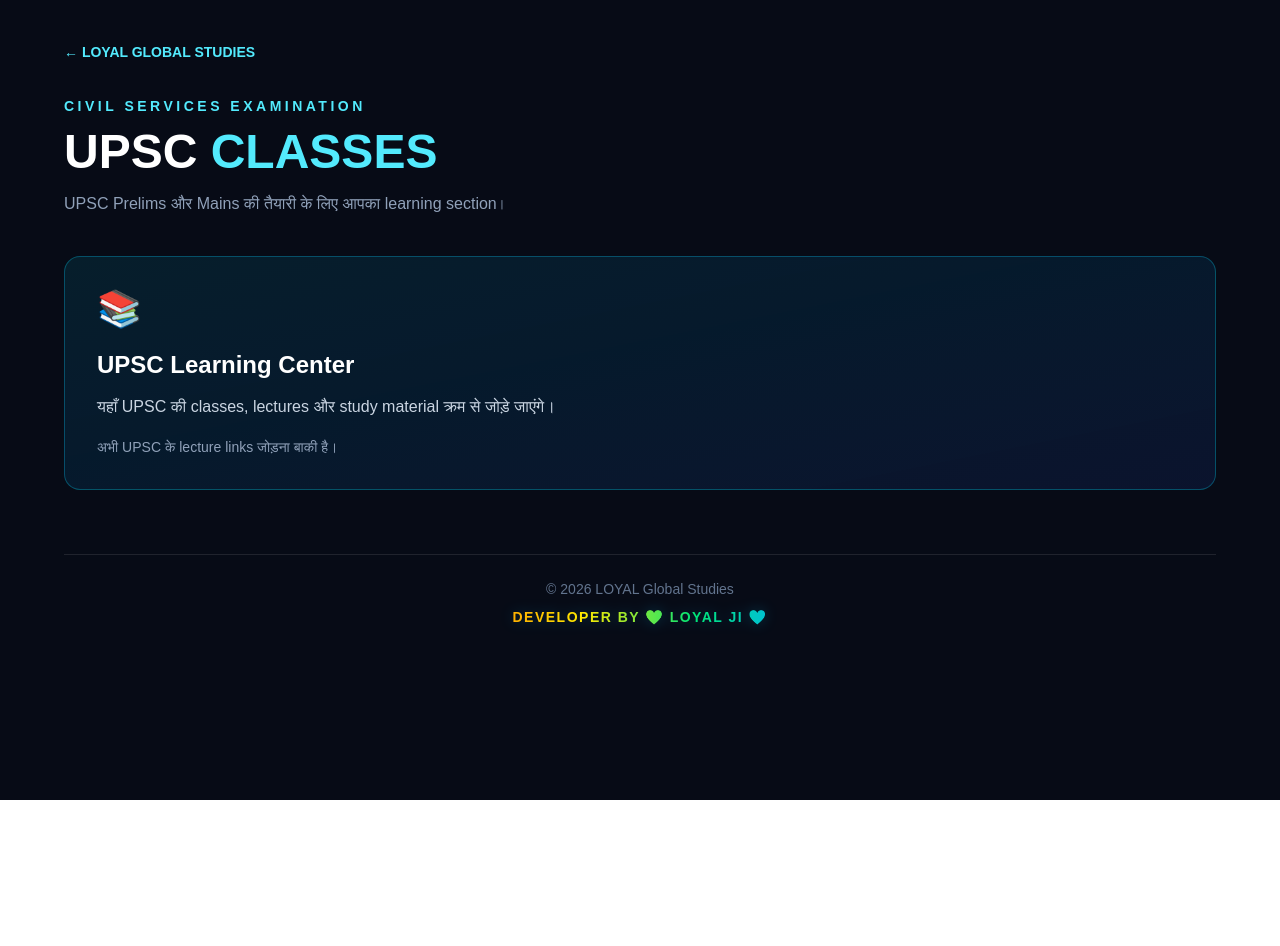
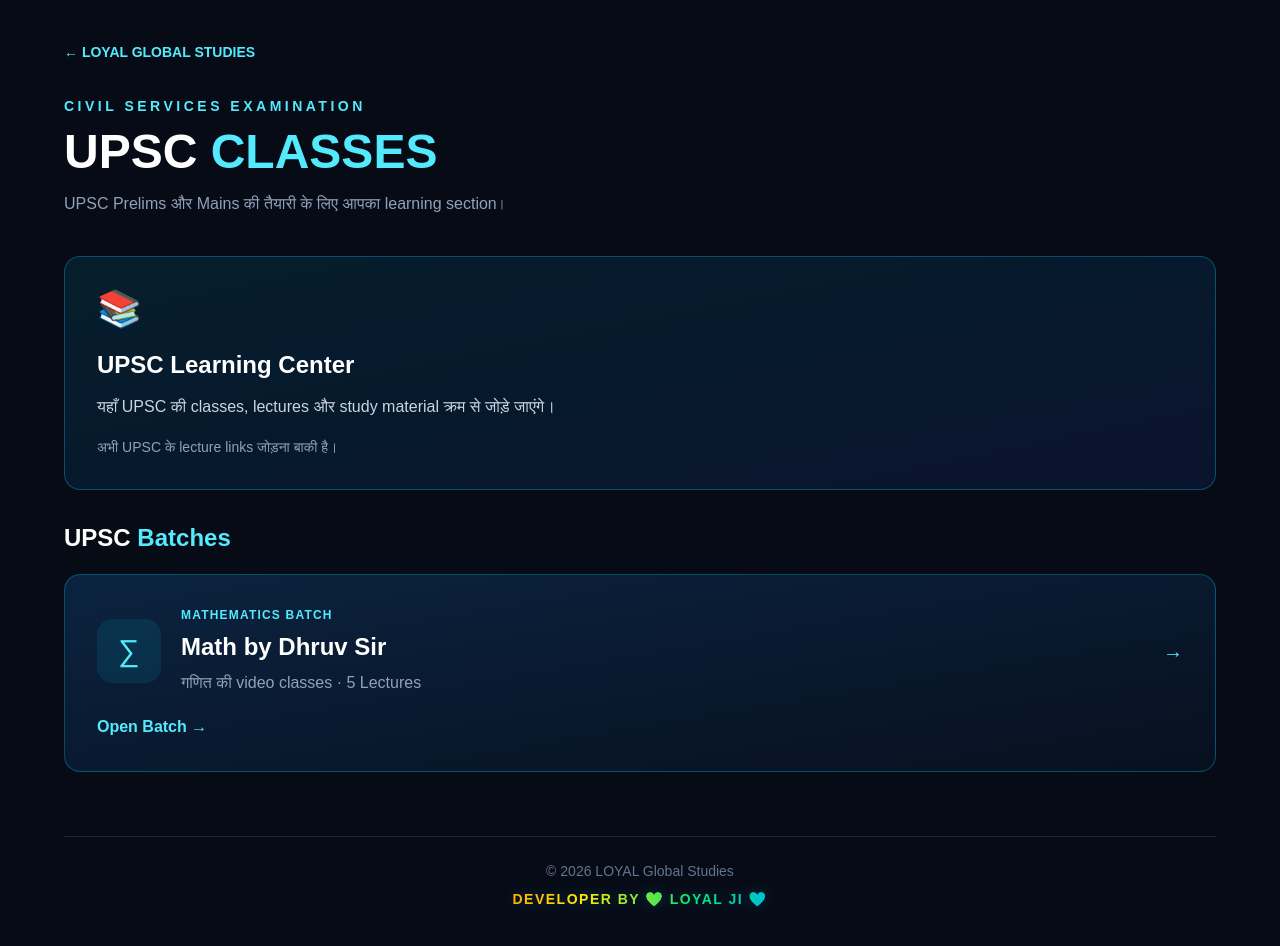
Before and after one commit to iamenough954/loyal-global-studies, a Next.js app: page /upsc in a window 1280 px wide. Shown: the top 946 px of the page. Before the commit the page ends 800 px from the top, so only its background shows below. Built offline with nearby package versions, Linux system fonts and the light colour scheme.

Commit message:
Add Math by Dhruv Sir batch to UPSC

```diff
--- a/app/upsc/page.tsx
+++ b/app/upsc/page.tsx
@@ -29,6 +29,38 @@
           </p>
         </div>
 
+        <section className="mt-8">
+          <h2 className="mb-5 text-2xl font-black">
+            UPSC <span className="text-cyan-300">Batches</span>
+          </h2>
+
+          <a
+            href="/math-by-dhruv"
+            className="group block rounded-2xl border border-cyan-400/30 bg-gradient-to-br from-[#0b2340] to-[#07101f] p-6 transition hover:border-cyan-300 hover:shadow-xl hover:shadow-cyan-950/40 sm:p-8"
+          >
+            <div className="flex items-center gap-5">
+              <div className="flex h-16 w-16 shrink-0 items-center justify-center rounded-2xl bg-cyan-400/10 text-3xl text-cyan-300">
+                ∑
+              </div>
+              <div className="flex-1">
+                <p className="text-xs font-bold tracking-widest text-cyan-300">
+                  MATHEMATICS BATCH
+                </p>
+                <h3 className="mt-2 text-2xl font-black group-hover:text-cyan-300">
+                  Math by Dhruv Sir
+                </h3>
+                <p className="mt-2 text-slate-400">
+                  गणित की video classes · 5 Lectures
+                </p>
+              </div>
+              <span className="text-xl text-cyan-300">→</span>
+            </div>
+            <p className="mt-5 font-bold text-cyan-300">
+              Open Batch →
+            </p>
+          </a>
+        </section>
+
         <footer className="mt-16 border-t border-white/10 pt-6 text-center text-sm text-slate-500">
           © 2026 LOYAL Global Studies
           <p className="mt-2 font-bold">
```
